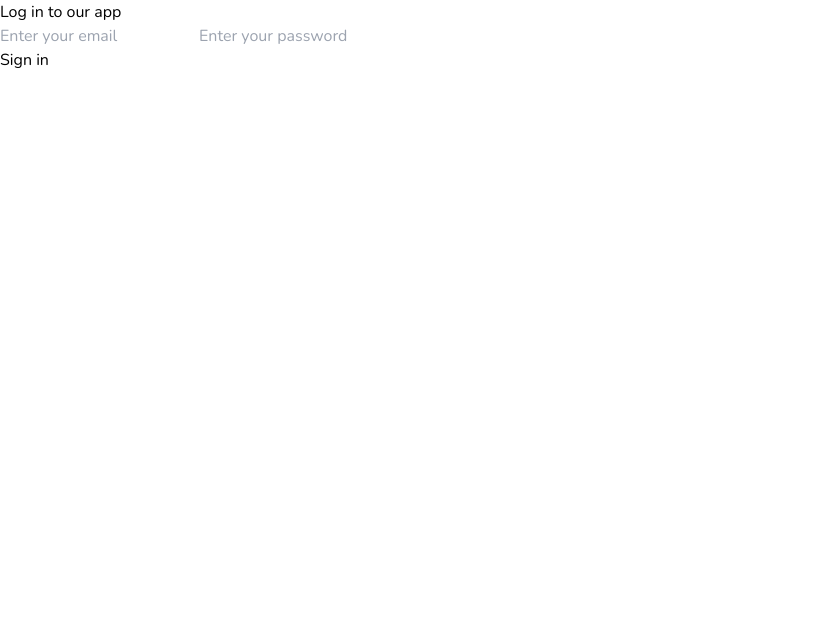
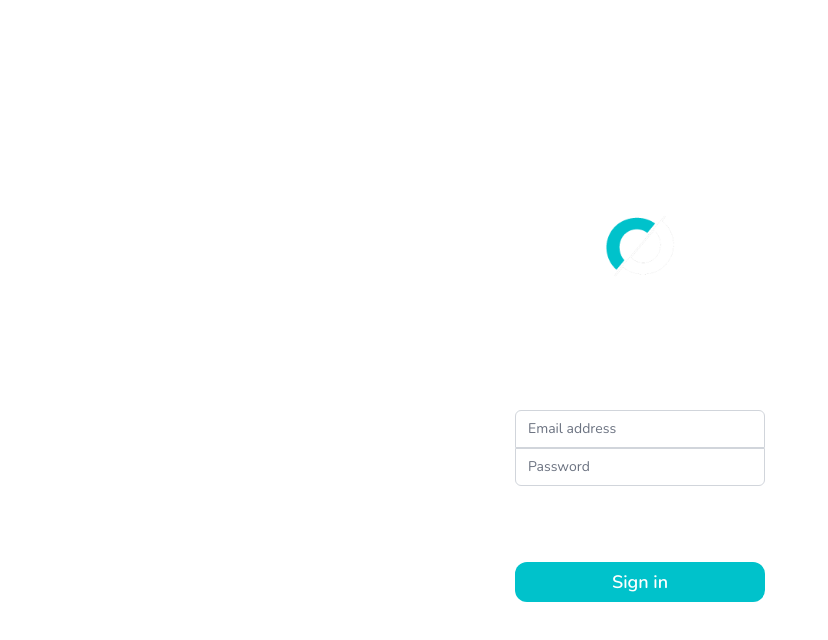
Before and after one commit to frankurk/lab-notes, a React (Vite) app: page / in a window 1280 px wide. Shown: the top 640 px of the page, without its empty margins (0-828 px from the left). Built offline with nearby package versions, Linux system fonts and the light colour scheme.

Commit message:
login form style

```diff
--- a/src/views/Login.jsx
+++ b/src/views/Login.jsx
@@ -1,21 +1,51 @@
 import React from 'react';
+import Logo from '../assets/images/Dark.png';
 
 const Login = () => {
   return (
+    <div className="flex justify-center items-center w-full h-screen dark:bg-gray-800">
+      <div className="flex flex-col items-center justify-around w-1/4 h-3/5 dark:bg-gray-900 rounded-3xl text-white min-w-[350px]">
+        <div className="flex flex-col justify-center items-center">
+        <img src={Logo} className="w-24 h-24" />
+        <h1 className="text-4xl font-semibold text-white">LabNotes</h1>
+        </div>
+        <form>
           <div>
-        <h1>Log in to our app</h1>
-      <form>
+            <label htmlFor="email-address" className="sr-only">
+              Email address
+            </label>
             <input
+              id="email-address"
+              name="email"
+              type="email"
+              autoComplete="email"
               required
-          type="email"
-          name="email"
-          placeholder="Enter your email"
+              className="w-[250px] appearance-none rounded-none rounded-t-md border border-gray-300 px-3 py-2 text-gray-900 placeholder-gray-500 focus:z-10 focus:border-indigo-500 focus:outline-none focus:ring-indigo-500 sm:text-sm"
+              placeholder="Email address"
             />
-        <input required type="password" placeholder="Enter your password" />
+          </div>
           <div>
-          <button type="submit">Sign in</button>
+            <label htmlFor="password" className="sr-only">
+              Password
+            </label>
+            <input
+              id="password"
+              name="password"
+              type="password"
+              autoComplete="current-password"
+              required
+              className="w-full appearance-none rounded-none rounded-b-md border border-gray-300 px-3 py-2 text-gray-900 placeholder-gray-500 focus:z-10 focus:border-indigo-500 focus:outline-none focus:ring-indigo-500 sm:text-sm"
+              placeholder="Password"
+            />
           </div>
         </form>
+        <button
+          className="w-[250px] h-10 bg-[#00C2CB] font-semibold text-lg rounded-xl"
+          type="submit"
+        >
+          Sign in
+        </button>
+      </div>
     </div>
   );
 };
```
Lines whose indentation alone changed are shown as unchanged.
